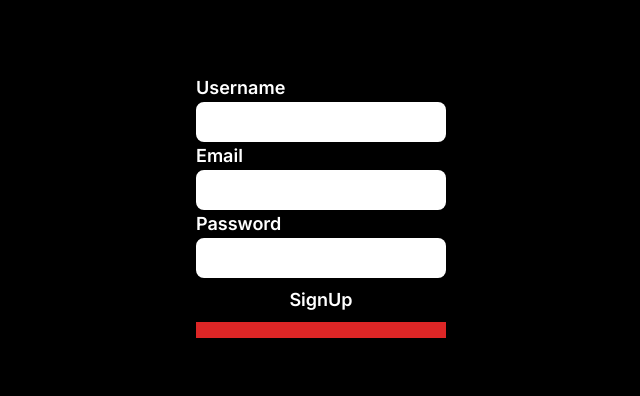
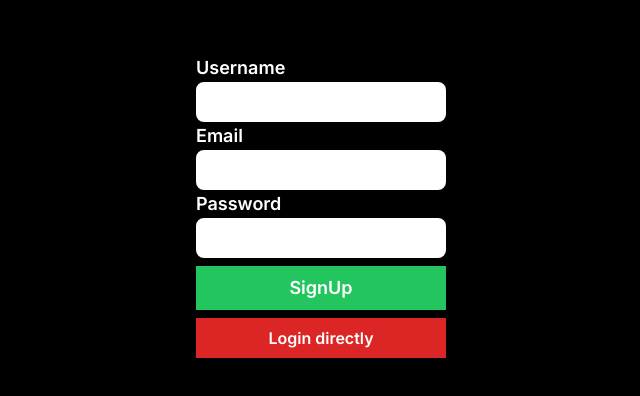
Before and after one commit to Hussain101/nextfullstack, a Next.js app: page /signup in a window 1280 px wide. Shown: the part 194-590 px from the top of the page, without its empty margins (319-959 px from the left). Built offline with nearby package versions, Linux system fonts and the light colour scheme.

Commit message:
mailer changes

```diff
--- a/src/app/signup/page.tsx
+++ b/src/app/signup/page.tsx
@@ -6,9 +6,11 @@ import toast, { Toaster } from 'react-hot-toast';
 import {useRouter} from "next/navigation";
 import { data } from 'autoprefixer';
 import Link from 'next/link';
+import Loader from '../../components/Loader';
 
 const Signup = () => {
   const router = useRouter();
+  const [loader, setloader] = useState(false);
   const [formData,setformData] = useState({
     username:"",
     email:"",
@@ -16,8 +18,10 @@ const Signup = () => {
   });
   const onSignUp = async() =>{
     try {
+      setloader(true);
       const response = axios.post("/api/users/signup",formData);
     const data = (await response).data;
+    setloader(false);
     console.log("data ui signup ", data);
     toast.success('You have regostered successfully');
     if(data){
@@ -26,6 +30,7 @@ const Signup = () => {
 
     } catch (error:any) {
       console.log("Signup failed", error.message);
+      setloader(false);
      toast.error(error.message)
 
     }
@@ -33,7 +38,9 @@ const Signup = () => {
   }
 
   return (
-    <div className='bg-black flex flex-col h-screen w-full justify-center items-center'>
+    <>
+    {
+      loader ? <Loader />:<div className='bg-black flex flex-col h-screen w-full justify-center items-center'>
       <Toaster />
       <div className='flex flex-col'>
         <label htmlFor="username" className='text-lg text-white  font-semibold'>Username</label>
@@ -68,12 +75,14 @@ const Signup = () => {
         />
         <button
         onClick={onSignUp}
-        className='p-2 text-lg font-semibold text-white'>
+        className='p-2 text-lg font-semibold text-white bg-green-500 my-2'>
           SignUp
         </button>
-        <Link href="/login" className='bg-red-600 p-2'></Link>
+        <Link href="/login" className='bg-red-600 p-2 text-white font-semibold text-center'>Login directly</Link>
       </div>
     </div>
+    }
+    </>
   )
 }
 
--- a/src/app/verifyEmail/page.tsx
+++ b/src/app/verifyEmail/page.tsx
@@ -37,7 +37,7 @@ const VerifyEmail = () => {
     }, [])
 
     useEffect(()=>{
-      if (token.length>0 || token==="") {
+      if (token) {
         verifyUserEmail()
       }
       console.log("this runs");
--- a/src/helpers/mailer.ts
+++ b/src/helpers/mailer.ts
@@ -6,7 +6,10 @@ import bcryptjs from 'bcryptjs';
 export const sendEmail = async({email, emailType, userId}:any) => {
     try {
         // create a hased token
+        console.log("user",userId);
+
         const hashedToken = await bcryptjs.hash(userId.toString(), 10)
+        console.log("🚀 ~ file: mailer.ts:10 ~ sendEmail ~ hashedToken:", hashedToken)
 
         if (emailType === "VERIFY") {
             await User.findByIdAndUpdate(userId,
@@ -25,13 +28,13 @@ export const sendEmail = async({email, emailType, userId}:any) => {
             }
           });
 
-
+            const DOMAIN = "http://localhost:3000"
         const mailOptions = {
             from: 'hitesh@gmail.com',
             to: email,
             subject: emailType === "VERIFY" ? "Verify your email" : "Reset your password",
-            html: `<p>Click <a href="${process.env.DOMAIN}/verifyemail?token=${hashedToken}">here</a> to ${emailType === "VERIFY" ? "verify your email" : "reset your password"}
-            or copy and paste the link below in your browser. <br> ${process.env.DOMAIN}/verifyemail?token=${hashedToken}
+            html: `<p>Click <a href="${DOMAIN}/verifyEmail?token=${hashedToken}">here</a> to ${emailType === "VERIFY" ? "verify your email" : "reset your password"}
+            or copy and paste the link below in your browser. <br> ${DOMAIN}/verifyEmail?token=${hashedToken}
             </p>`
         }
 
```
